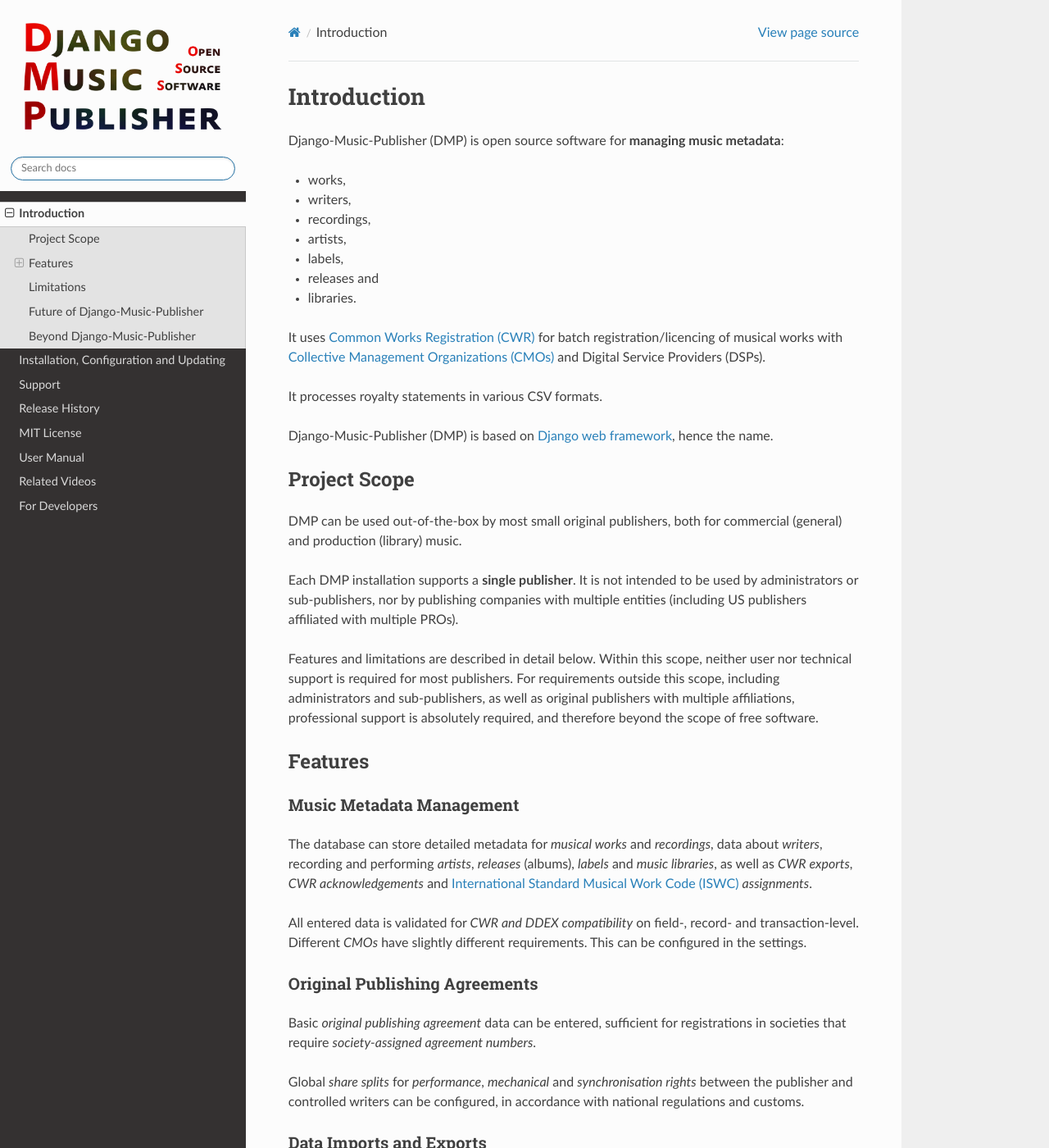
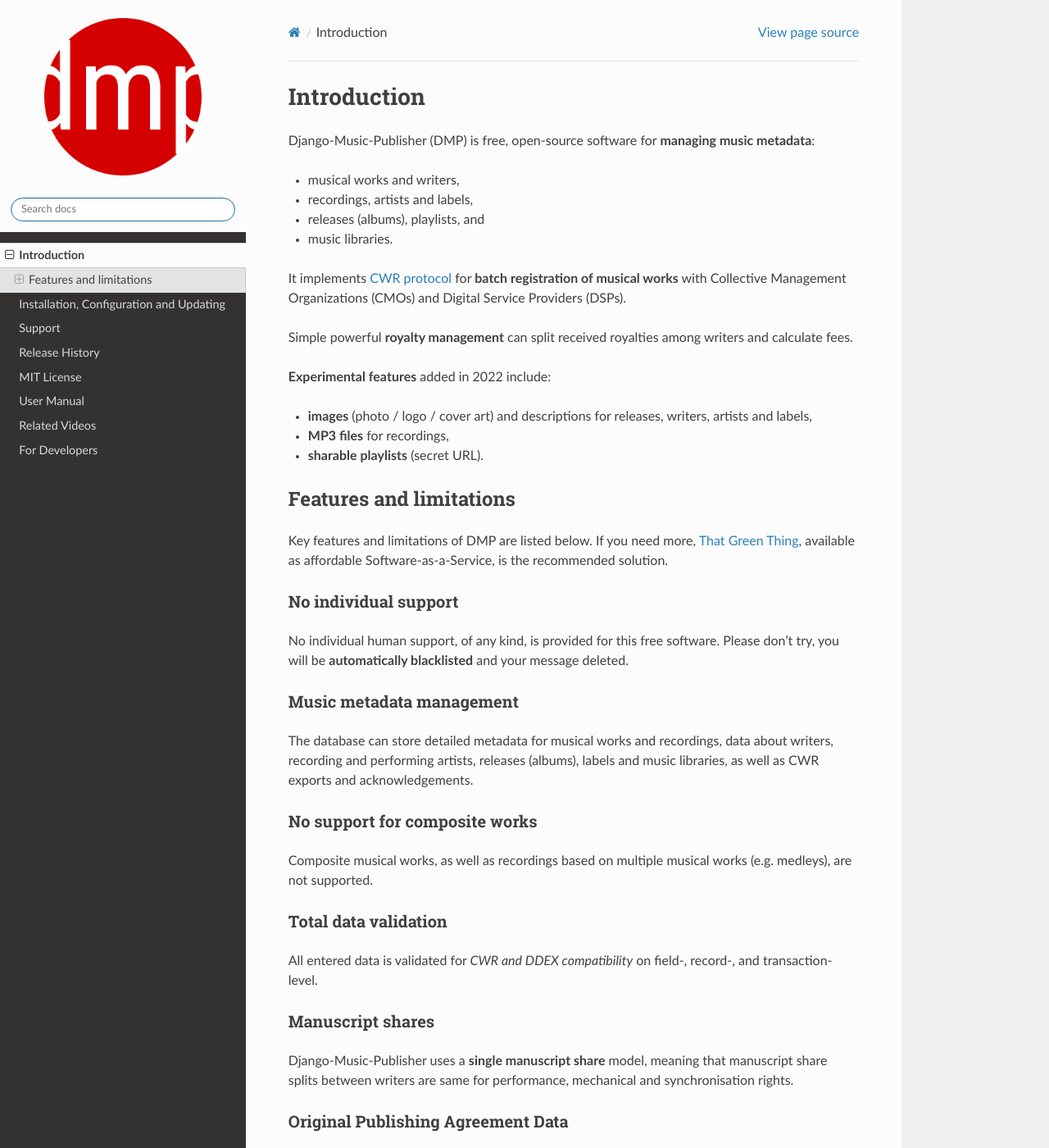
Before and after one commit to matijakolaric-com/django-music-publisher, a Sphinx documentation site: the page built from docs/introduction.rst, in a window 1280 px wide and 1400 px high. Shown: the whole window at 82% size. Built offline with Sphinx 7.4.7 and the Read the Docs theme 2.0.0, drawn with Linux system fonts in a browser that asks for light colours; some of the changed text lies outside the part shown.

```diff
--- a/docs/introduction.rst
+++ b/docs/introduction.rst
@@ -1,124 +1,144 @@
 Introduction
 =================================
 
-Django-Music-Publisher (DMP) is open source software for **managing music metadata**:
+Django-Music-Publisher (DMP) is free, open-source software for **managing music
+metadata**:
 
-* works,
-* writers,
-* recordings,
-* artists,
-* labels,
-* releases and
-* libraries.
+* musical works and writers,
+* recordings, artists and labels,
+* releases (albums), playlists, and
+* music libraries.
 
-It uses
-`Common Works Registration (CWR) <https://matijakolaric.com/articles/1/>`_
-for batch registration/licencing of musical works with `Collective Management Organizations (CMOs)
-<https://en.wikipedia.org/wiki/Collective_rights_management#Collective_management_organisations>`_ and Digital
-Service Providers (DSPs).
+It implements `CWR protocol <https://matijakolaric.com/articles/1/>`_
+for **batch registration of musical works** with Collective Management Organizations
+(CMOs) and Digital Service Providers (DSPs).
 
-It processes royalty statements in various CSV formats.
+Simple powerful **royalty management** can split received royalties among writers and
+calculate fees.
 
-Django-Music-Publisher (DMP) is based on `Django web framework <https://www.djangoproject.com/>`_, hence the name.
+**Experimental features** added in 2022 include:
 
+* **images** (photo / logo / cover art) and descriptions for releases, writers,
+  artists and labels,
+* **MP3 files** for recordings,
+* **sharable playlists** (secret URL).
 
-Project Scope
+Features and limitations
 +++++++++++++++++++++++++++++++++++++++++++++++++++++++++++++++++++++++++++++++
 
-DMP can be used out-of-the-box by most small original publishers, both for commercial (general) and
-production (library) music.
+Key features and limitations of DMP are listed below. If you need more,
+`That Green Thing <https://matijakolaric.com/thatgreenthing>`_, available as
+affordable Software-as-a-Service, is the recommended solution.
 
-Each DMP installation supports a **single publisher**. It is not intended to be used by
-administrators or sub-publishers, nor by publishing companies with multiple entities (including
-US publishers affiliated with multiple PROs).
+No individual support
+------------------------
 
-Features and limitations are described in detail below. Within this scope, neither user nor technical
-support is required for most publishers. For requirements outside this scope, including administrators
-and sub-publishers, as well as original publishers with multiple affiliations, professional support
-is absolutely required, and therefore beyond the scope of free software.
+No individual human support, of any kind, is provided for this free software. Please
+don't try, you will be **automatically blacklisted** and your message deleted.
 
-
-Features
-+++++++++++++++++++++++++++++++++++++++++++++++++++++++++++++++++++++++++++++++
-
-Music Metadata Management
+Music metadata management
 -------------------------
 
-The database can store detailed metadata for *musical works* and *recordings*, data about
-*writers*, recording and performing *artists*, *releases* (albums), *labels* and *music libraries*,
-as well as *CWR exports*, *CWR acknowledgements* and `International Standard Musical Work Code (ISWC)
-<https://matijakolaric.com/articles/identifiers/iswc/>`_ *assignments*.
+The database can store detailed metadata for musical works and recordings,
+data about writers, recording and performing artists, releases (albums),
+labels and music libraries, as well as CWR exports and acknowledgements.
 
-All entered data is validated for *CWR and DDEX compatibility* on field-, record- and transaction-level. Different
-*CMOs* have slightly different requirements. This can be configured in the settings.
+No support for composite works
+--------------------------------
 
-Original Publishing Agreements
-------------------------------
+Composite musical works, as well as recordings based on multiple musical works
+(e.g. medleys), are not supported.
 
-Basic *original publishing agreement* data can be entered, sufficient for registrations in societies that require
-*society-assigned agreement numbers*.
+Total data validation
+-------------------------
 
-Global *share splits* for *performance*, *mechanical* and *synchronisation rights* between the publisher and controlled
-writers can be configured, in accordance with national regulations and customs.
+All entered data is validated for *CWR and DDEX compatibility* on field-, record-,
+and transaction-level.
+
+Manuscript shares
+------------------------
+
+Django-Music-Publisher uses a **single manuscript share** model, meaning that
+manuscript share splits between writers are same for performance, mechanical and
+synchronisation rights.
+
+Original Publishing Agreement Data
+-----------------------------------------
+
+Basic *original publishing agreement* data can be entered, sufficient for
+registrations in societies that require *society-assigned agreement numbers*.
+
+Share transfer
+-------------------------
+
+Share transfer from a controlled writer to the publisher can be configured,
+in accordance with national regulations and customs. There is only a **single
+setting for all controlled writers**.
+
+Publisher fees
+-------------------------
+
+Publisher fees are customisable per-writer, or even per-writer-per-work.
+
+No other publishers
+------------------------
+
+It does **not** manage data for **other publishers**. Non-controlled writers
+appear as unpublished in CWR files.
+
+Co-publishing
+------------------------
+
+**Co-publishing deals** are possible, with each publisher registering their own
+shares. In this case, the other publisher appears as unknown in CWR files.
 
 Data Imports and Exports
 ------------------------
 
 Data about works can be imported from *CSV* files.
 
-Data for selected works can be exported as *JSON* (complete) or *CSV* (basic).
+Data for selected works can be exported as *JSON* (complete) or *CSV* (partial).
 
 Registrations
 -------------
 
-Registrations can be exported as *CWR 2.1 Revision 8*, *2.2 Revision 2* and *3.0* (zipped) files.
+Registrations can be exported as **CWR** files. Supported versions are: 2.1, 2.2, 3.0,
+and 3.1.
 
-*Acknowledgement files* in CWR format can be imported.
+Acknowledgement files in CWR format can be imported.
 
-*CWR preview* features syntax highlighting with additional data on mouse-over, for both CWR files generated by DMP and
-imported acknowledgements.
+**CWR preview** features syntax highlighting with additional data on mouse-over,
+for both CWR files generated by DMP and imported acknowledgements.
 
 Royalty Distribution
 --------------------
 
-Incoming *royalty statements* in *CSV* format can be processed, resulting in *CSV* statements containing data
-for distribution between controlled interested parties. Statement processing is extremely fast.
+**Incoming royalty statements** in CSV format can be processed, resulting in
+CSV statements containing data for distribution between controlled interested
+parties. Statement processing is extremely fast.
 
-Limitations
-++++++++++++++++++++++++++++++++++++++++++++++++++++++++++++++++++++++++++++++++++++++
+Actual outgoing statements must be created in Excel using pivot tables. For
+experienced Excel user, this takes about 10 minutes for the first statement and
+then about 30 seconds per statement for all others.
 
-Django-Music-Publisher uses a *single manuscript share* model, meaning that initial share splits between writers are
-same for *performance*, *mechanical* and *synchronisation* rights.
+Limitations when creating CWR files
+---------------------------------------
 
-It does *not* manage data for *other publishers*. Non-controlled writers appear as unpublished in
-CWR files. *Co-publishing deals* are still possible, with each
-publisher registering their own shares. In this case, the other publisher appears as unknown in CWR files.
+When creating CWR, many fields are left with blank/zero values. When the fields are
+required in CWR, it uses reasonable defaults, e.g.:
 
-*Share splits* between the controlled original publisher and *controlled writers* are global.
+* *Musical Work Distribution* is set to *Unclassified*,
+* *Recorded indicator* is set to *Yes* or *Unknown*, depending if a recording was
+  entered, and
+* *Work for Hire*, *Grand Rights Indicator*, *Reversionary Indicator*, and *First
+  Recording Refusal Indicator* are set to No.
 
-Composite musical works, as well as recordings based on multiple musical works (e.g. medleys), are *not* supported.
+Shared playlists
+----------------------
 
-When creating CWR, many fields are left with blank/zero values. When the fields are required in CWR, it uses reasonable
-defaults, e.g.:
+Shared playlists are only protected by a secret URL.
 
-* *Musical Work Distribution* is set to *Unclassified*
-* *Recorded indicator* is set to *Yes* or *Unknown*, depending if a recording was entered
-* *Work for Hire*, *Grand Rights Indicator*, *Reversionary Indicator*, and *First Recording Refusal Indicator* are set
-  to No
+No client access
+----------------------
 
-It does not have any kind of client access.
-
-Future of Django-Music-Publisher
-+++++++++++++++++++++++++++++++++++++++++++++++++++++++++
-
-DMP |version| has many important features for music publishers within the project scope. And the scope will not change.
-While new features will be added, the described limitations are permanent.
-
-Beyond Django-Music-Publisher
-+++++++++++++++++++++++++++++++++++++++++++++++++++
-
-Some publishers require more features than DMP offers and/or technical and user support. In that case, there are two options.
-
-One is to use commercial software. `That Green Thing <https://matijakolaric.com/thatgreenthing>`_, available as affordable Software-as-a-Service, is a built on top of Django-Music-Publisher. There are other solutions, of course.
-
-The other option is to hire a software developer, or a development agency, to create a custom solution to exactly match your needs. Django-Music-Publisher may be used as a starting point. Creators of Django-Music-Publisher, `That Green Thing <https://matijakolaric.com/thatgreenthing>`_ and `Python Music Metadata Libraries <https://github.com/musicmetadata>`_ should be considered, see `matijakolaric.com <https://matijakolaric.com>`_.
+DMP does not support any kind of power-protected client access.
```
Also changed, not shown: docs/index.rst (+5 -10 lines), docs/images/dmp.png, 1 other file.
